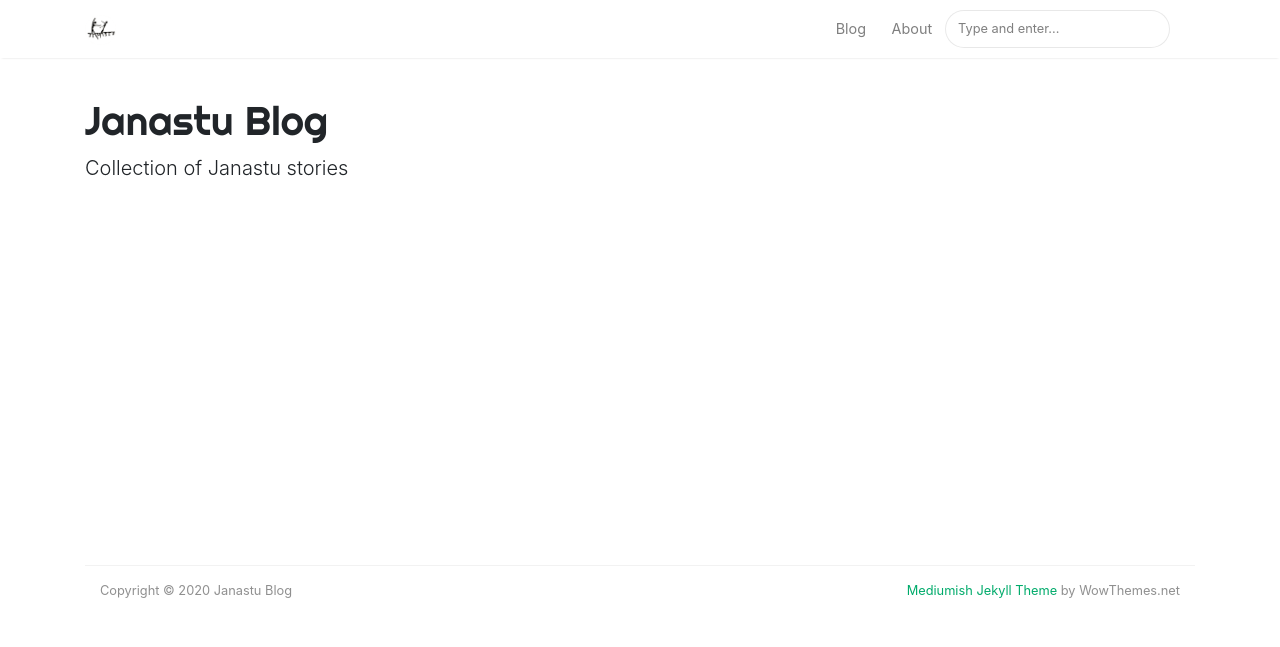
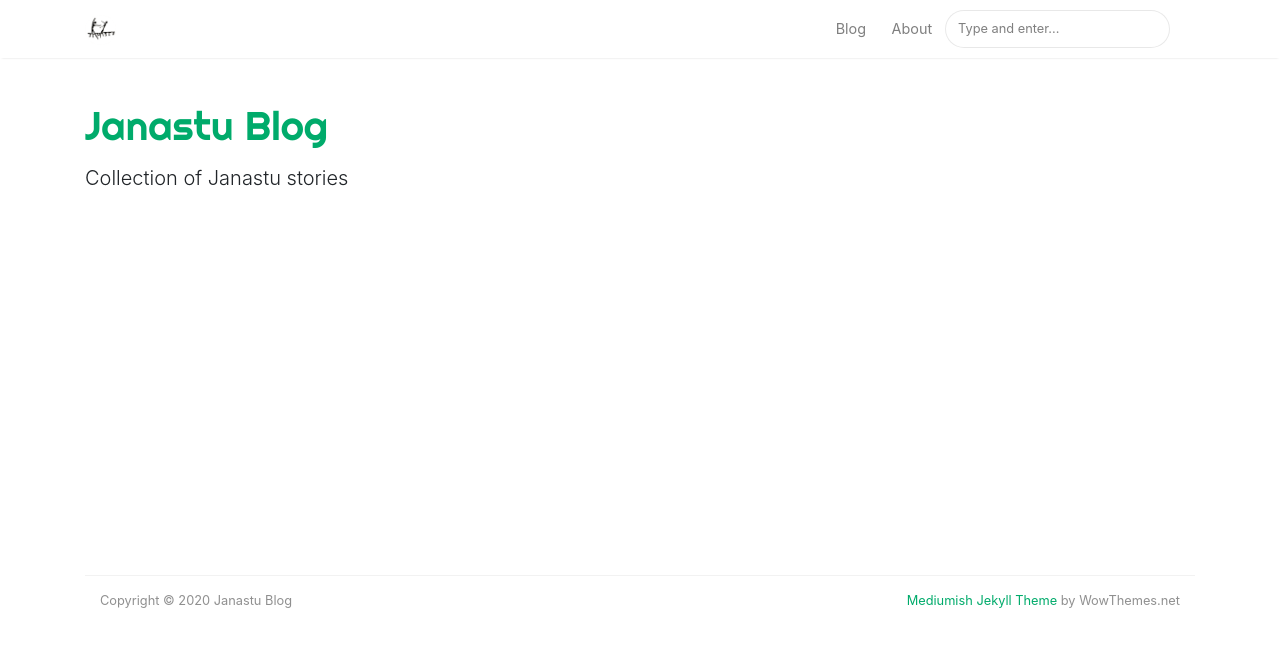
Before and after one commit to janastu/blog.janastu.org, a Jekyll site: the page built from _pages/tags.md, in a window 1280 px wide. Shown: the top 647 px of the page. Built offline with Jekyll 4.4.1, drawn with Linux system fonts in a browser that asks for light colours; nearby versions of some CDN libraries.

Commit message:
add links to janastu.org and blog

```diff
--- a/_layouts/default.html
+++ b/_layouts/default.html
@@ -48,7 +48,7 @@
     <div class="container pr-0">
 
     <!-- Begin Logo -->
-    <a class="navbar-brand" href="{{ site.baseurl }}/">
+    <a class="navbar-brand" href="://janastu.org/">
     <img src="{{ site.baseurl }}/{{ site.logo }}" alt="{{ site.name }}">
     </a>
     <!-- End Logo -->
@@ -111,7 +111,9 @@
 <!-- Site Title
 ================================================== -->
 <div class="mainheading">
-    <h1 class="sitetitle">{{ site.name }}</h1>
+	 <a class="navbar-brand" href="{{ site.baseurl }}/">
+    		<h1 class="sitetitle">{{ site.name }}</h1>
+	</a>
     <p class="lead">
         {{ site.description }}
     </p>
```
